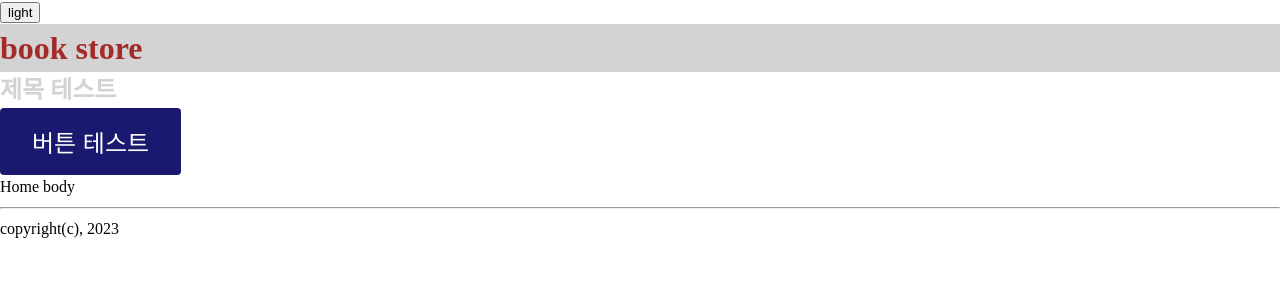
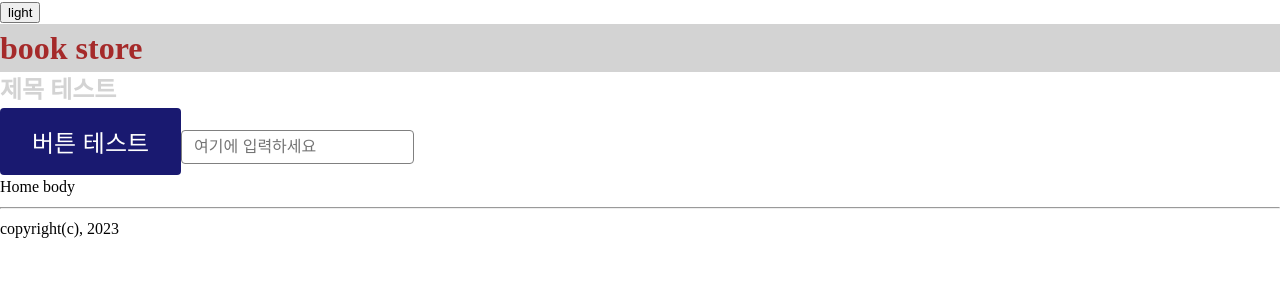
Before and after one commit to SungHyun627/bookstore-front, a React (Create React App) app: page / in a window 1280 px wide. Shown: the top 300 px of the page. Built offline with nearby package versions, Linux system fonts and the light colour scheme.

Commit message:
feat: InputText 컴포넌트 구현

```diff
--- /dev/null
+++ b/src/components/common/InputText.tsx
@@ -0,0 +1,23 @@
+import React, { ForwardedRef } from 'react';
+import styled from 'styled-components';
+
+interface Props {
+  placeholder?: string;
+}
+
+const InputText = React.forwardRef(
+  ({ placeholder }: Props, ref: ForwardedRef<HTMLInputElement>) => {
+    return <InputTextStyle placeholder={placeholder} ref={ref} />;
+  }
+);
+
+const InputTextStyle = styled.input.attrs({ type: 'text' })`
+  padding: 0.25rem 0.75rem;
+  border: 1px solid ${({ theme }) => theme.color.border};
+  border-radius: ${({ theme }) => theme.borderRadius.default};
+  font-size: 1rem;
+  line-height: 1.5;
+  color: ${({ theme }) => theme.color.text};
+`;
+
+export default InputText;
--- a/src/pages/Home.tsx
+++ b/src/pages/Home.tsx
@@ -1,4 +1,5 @@
 import Button from '../components/common/Button';
+import InputText from '../components/common/InputText';
 import Title from '../components/common/Title';
 
 const Home = () => {
@@ -10,6 +11,7 @@
       <Button size="large" scheme="primary">
         버튼 테스트
       </Button>
+      <InputText placeholder="여기에 입력하세요" />
       <div>Home body</div>
     </>
   );
--- a/src/styles/theme.ts
+++ b/src/styles/theme.ts
@@ -1,5 +1,5 @@
 export type ThemeName = 'light' | 'dark';
-export type ColorKey = 'primary' | 'background' | 'secondary' | 'third';
+export type ColorKey = 'primary' | 'background' | 'secondary' | 'third' | 'border' | 'text';
 export type HeadingSize = 'large' | 'medium' | 'small';
 export type ButtonSize = 'large' | 'medium' | 'small';
 export type ButtonScheme = 'primary' | 'normal';
@@ -36,6 +36,8 @@
     background: 'lightgray',
     secondary: 'blue',
     third: 'green',
+    border: 'grey',
+    text: 'black',
   },
   heading: {
     large: {
@@ -85,6 +87,8 @@
     background: 'midnightblue',
     secondary: 'darkblue',
     third: 'darkgreen',
+    border: 'grey',
+    text: 'black',
   },
 };
 
```
